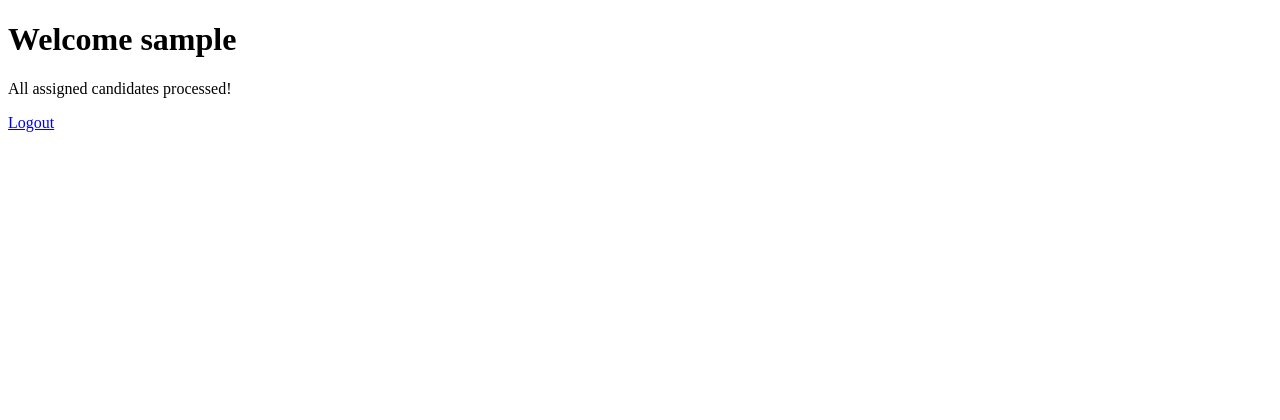
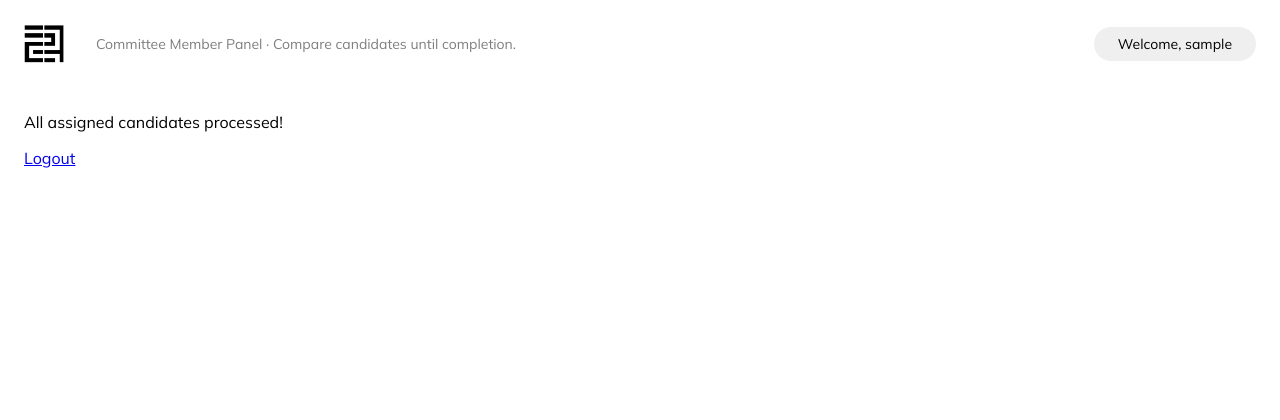
Before and after one commit to ehu9480/delibs-webserver, a Flask app: template templates/dashboard.html in a window 1280 px wide. Shown: the top 420 px of the page. Before the commit the page ends 132 px from the top, so only its background shows below. Run offline with Flask 3, Linux system fonts and the light colour scheme; the template is opened without the code that fills it: most values are stand-ins (such as "Sample title", 1, 10 or a date in 2020).

Commit message:
brief remodeling of member dashboard ui

```diff
--- a/static/styles.css
+++ b/static/styles.css
@@ -17,7 +17,7 @@ body.login-page .loko-logo {
   z-index: 1000;
 }
 
-body.admin-dashboard .loko-logo {
+body.dashboard .loko-logo {
   position: static;
   width: 40px;
   height: auto;
@@ -151,7 +151,7 @@ footer {
   cursor: pointer;
 }
 
-body.admin-dashboard {
+body.dashboard {
   font-family: 'Mulish', sans-serif;
   color: black;
   min-height: 100vh;
@@ -160,26 +160,26 @@ body.admin-dashboard {
   background-color: white;
 }
 
-.admin-header {
+.dashboard-header {
   display: flex;
   align-items: center;
   justify-content: space-between;
   margin-bottom: 3rem;
 }
 
-.admin-header-left {
+.dashboard-header-left {
   display: flex;
   align-items: center;
   gap: 2rem;
 }
 
-.admin-control-panel-header {
+.dashboard-control-panel-header {
   color: #7E7E7E;
   font-size: 14px;
   font-weight: normal;
 }
 
-.admin-hello-badge {
+.hello-badge {
   background-color: #EFEFEF;
   color: black;
   border-radius: 30px;
--- a/templates/dashboard.html
+++ b/templates/dashboard.html
@@ -1,15 +1,28 @@
 <!DOCTYPE html>
 <html>
+
 <head>
   <title>Member Dashboard</title>
+  <link href="https://fonts.googleapis.com/css?family=Mulish:400,700&display=swap" rel="stylesheet">
   <link rel="stylesheet" href="{{ url_for('static', filename='styles.css') }}">
 </head>
-<body>
-  <h1>Welcome {{ username }}</h1>
+
+<body class="dashboard">
+  <header class="dashboard-header">
+    <div class="dashboard-header-left">
+      <img src="{{ url_for('static', filename='images/loko+logo+black+transparent.webp') }}" alt="LOKO"
+        class="loko-logo">
+      <div class="dashboard-control-panel-header">Committee Member Panel · Compare candidates until completion.</div>
+    </div>
+    <div class="hello-badge">
+      Welcome, {{ username }}
+    </div>
+  </header>
 
   {% if show_comparison %}
   <h2>Compare Candidates</h2>
-    <p>Which auditionee performed better based on the 4 categories: choreo retention, execution, performance quality, and growth?</p>
+  <p>Which auditionee performed better based on the 4 categories: choreo retention, execution, performance quality, and
+    growth?</p>
   <div class="comparison-container">
     <div class="candidate-column">
       <h3>Candidate #{{ candidate_b.candidate_number }}</h3>
```
Also changed, not shown: templates/admin.html (+5 -5 lines). Lines whose indentation alone changed are shown as unchanged.
